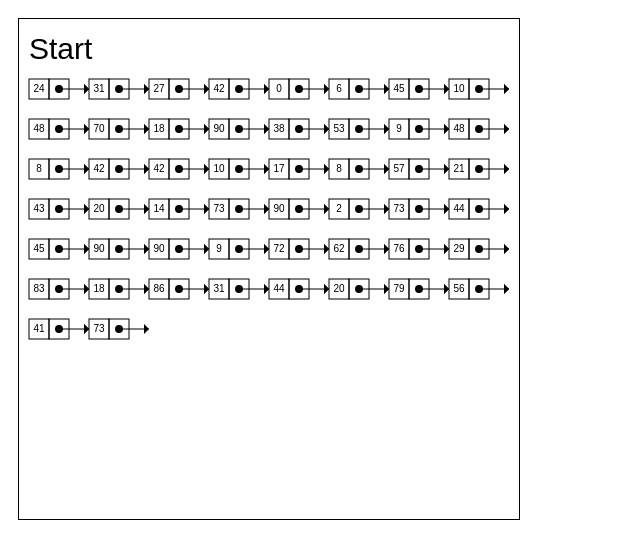
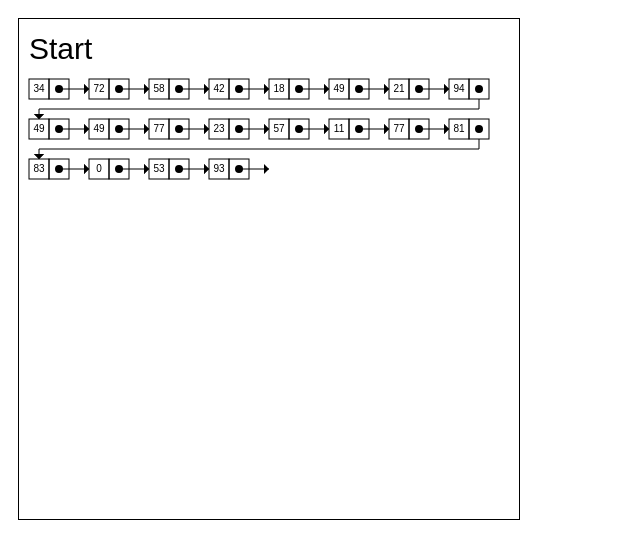
Before and after one commit to redice44/VisualizedADTs, a plain HTML site: page LinkedList/index.html in a window 1280 px wide. Shown: the whole page, without its empty margins (0-640 px from the left). Drawn offline with Linux system fonts and the light colour scheme.

Commit message:
Linked ADT to Visualizer

```diff
--- a/LinkedList/index.html
+++ b/LinkedList/index.html
@@ -18,11 +18,9 @@
 var c = document.getElementById('visualizer');
 var list = new SinglyLinkedList();
 
-list.insert(new SinglyLinkedListNode(5));
-list.insert(new SinglyLinkedListNode(4));
-list.insert(new SinglyLinkedListNode(3));
-list.insert(new SinglyLinkedListNode(2));
-list.insert(new SinglyLinkedListNode(1));
+for (var i = 0; i < 20; i++) {
+  list.insert(new SinglyLinkedListNode(Math.floor(Math.random()*100)));
+}
 
 visualizeSingleLL(c, list);
 
--- a/LinkedList/singleLL.js
+++ b/LinkedList/singleLL.js
@@ -1,5 +1,6 @@
 function SinglyLinkedList() {
   this.start = null;
+  this.step = null;
 }
 
 function SinglyLinkedListNode(data) {
@@ -11,6 +12,7 @@ SinglyLinkedList.prototype.insert = function(node) {
   if (this.start) {
     node.next = this.start;
     this.start = node;
+    this.step = node;
   } else {
     this.start = node;
   }
@@ -58,3 +60,15 @@ SinglyLinkedList.prototype.toString = function() {
 
   return out.substr(0, out.length - delim.length);
 };
+
+SinglyLinkedList.prototype.hasNext = function() {
+  return this.step !== null;
+};
+
+SinglyLinkedList.prototype.traverse = function(cb) {
+  if (!this.step) {
+    this.step = this.start;
+  }
+  cb(this.step.data);
+  this.step = this.step.next;
+};
--- a/LinkedList/visualizeSingleLL.js
+++ b/LinkedList/visualizeSingleLL.js
@@ -1,33 +1,61 @@
 var visualizeSingleLL = function(canvasDom, list) {
   var ctx = canvasDom.getContext('2d');
+  var i = 0;
 
   ctx.font = '30px sans-serif';
   ctx.fillText('Start', 10, 40);
 
-  for (var i = 0; i < 50; i++) {
-    drawNode(ctx, Math.floor(Math.random()*100), i);
+  while(list.hasNext()) {
+    list.traverse(function(data) {
+      drawNode(ctx, data, i);
+    });
+    i++;
   }
 };
 
 function drawNode(ctx, data, index) {
   var numCol = 8;
 
+  // Data Box
   ctx.strokeRect(index % numCol * 60 + 10, Math.floor(index / numCol) * 40 + 60, 20, 20);
+  // Next Pointer Box
   ctx.strokeRect(index % numCol * 60 + 30, Math.floor(index / numCol) * 40 + 60, 20, 20);
+
+  // Pointer Dot
   ctx.arc(index % numCol * 60 + 40, Math.floor(index / numCol) * 40 + 70, 4, 0, Math.PI * 2);
   ctx.fill();
 
+  if (index % numCol === numCol - 1) {
+    // Pointer Line
+    ctx.beginPath();
+    ctx.moveTo(index % numCol * 60 + 40, Math.floor(index / numCol) * 40 + 80);
+    ctx.lineTo(index % numCol * 60 + 40, Math.floor(index / numCol) * 40 + 90);
+    ctx.lineTo(20, Math.floor(index / numCol) * 40 + 90);
+    ctx.lineTo(20, Math.floor(index / numCol) * 40 + 100);
+    ctx.stroke();
+
+    // Pointer Triangle
+    ctx.beginPath();
+    ctx.moveTo(20, Math.floor(index / numCol) * 40 + 100);
+    ctx.lineTo(25, Math.floor(index / numCol) * 40 + 95);
+    ctx.lineTo(15, Math.floor(index / numCol) * 40 + 95);
+    ctx.lineTo(20, Math.floor(index / numCol) * 40 + 100);
+    ctx.fill();
+  } else {
+    // Pointer Line
     ctx.beginPath();
     ctx.moveTo(index % numCol * 60 + 40, Math.floor(index / numCol) * 40 + 70);
     ctx.lineTo(index % numCol * 60 + 70, Math.floor(index / numCol) * 40 + 70);
     ctx.stroke();
 
+    // Pointer Triangle
     ctx.beginPath();
     ctx.moveTo(index % numCol * 60 + 70, Math.floor(index / numCol) * 40 + 70);
     ctx.lineTo(index % numCol * 60 + 65, Math.floor(index / numCol) * 40 + 65);
     ctx.lineTo(index % numCol * 60 + 65, Math.floor(index / numCol) * 40 + 75);
     ctx.lineTo(index % numCol * 60 + 70, Math.floor(index / numCol) * 40 + 70);
     ctx.fill();
+  }
 
   ctx.font = '10px sans-serif';
   ctx.textAlign = 'center';
```
Lines whose indentation alone changed are shown as unchanged.
